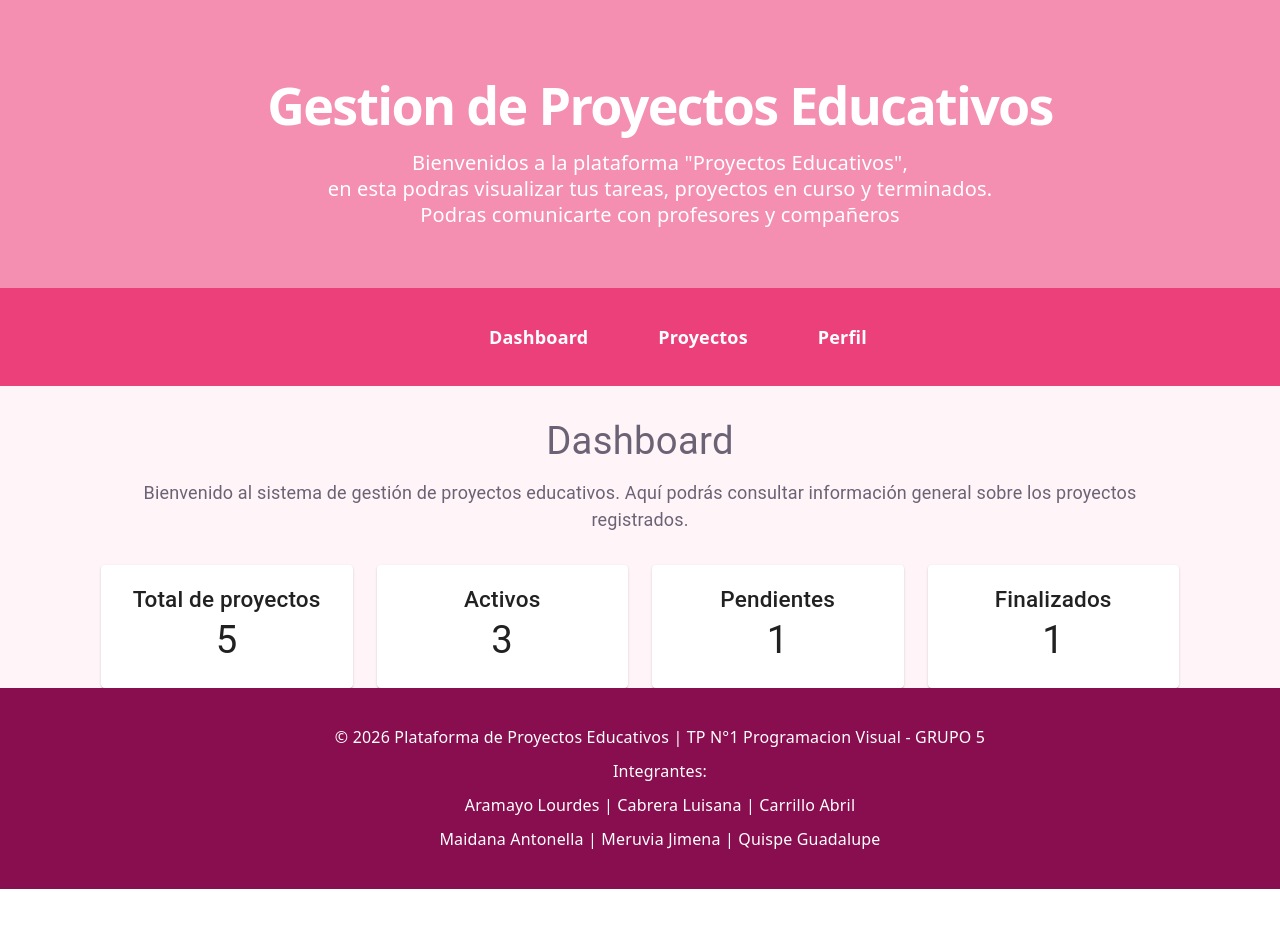
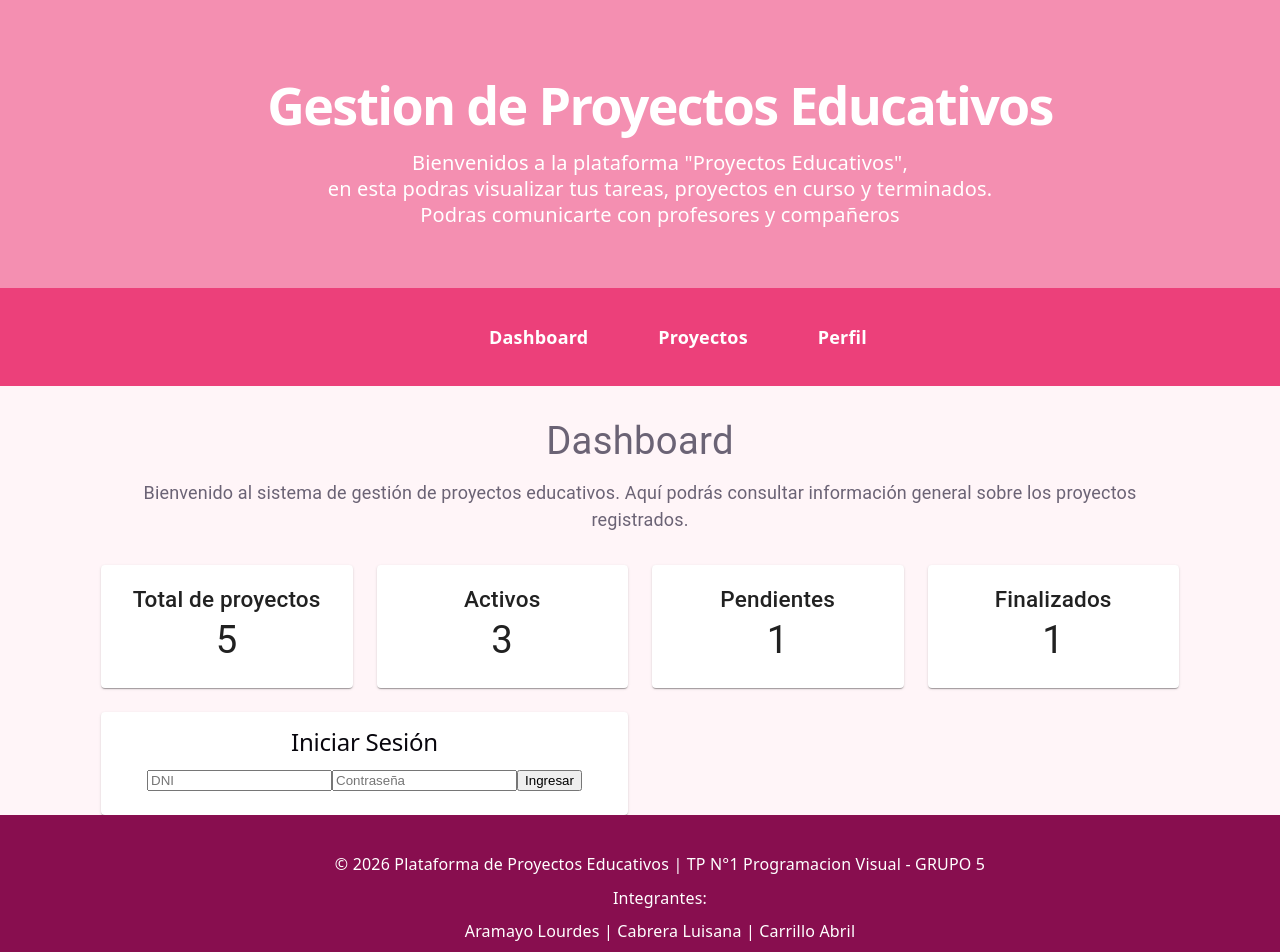
Before and after one commit to mlerc-jv/pv_tp3_grupo5, a React (Vite) app: page /dashboard in a window 1280 px wide. Shown: the top 952 px of the page. Before the commit the page ends 889 px from the top, so only its background shows below. Built offline with nearby package versions, Linux system fonts and the light colour scheme.

Commit message:
Agrego header dinámico y login en dashboard - Carrillo M. V. Abril

```diff
--- a/src/App.jsx
+++ b/src/App.jsx
@@ -1,3 +1,4 @@
+import Login from "./views/Login";
 import Header from "./components/Header";
 import Nav from "./components/Nav";
 import Footer from "./components/Footer";
@@ -21,6 +22,11 @@ function App() {
 
             <main>
                 <Routes>
+
+                    <Route
+                       path="/login"
+                       element={<Login />}
+                    />
 
                     <Route
                         path="/"
--- a/src/components/Header.jsx
+++ b/src/components/Header.jsx
@@ -1,7 +1,11 @@
 import "../css/header.css";
+import { useAutorizaciones } from "../hook/useAutorizaciones";
 
-const Header =() => {
-    return(
+const Header = () => {
+
+    const { usuarioActivo, cerrarSesion } = useAutorizaciones();
+
+    return (
         <header className="header">
             <div className="texto">
                 <h1>Gestion de Proyectos Educativos</h1>
@@ -11,6 +15,19 @@ const Header =() => {
                 </p>
             </div>
 
+           {
+              usuarioActivo && (
+                  <div className="usuario-header">
+                      <p>
+                          {usuarioActivo.nombre} - {usuarioActivo.rol}
+                      </p>
+
+                      <button onClick={cerrarSesion}>
+                          Cerrar sesión
+                      </button>
+                  </div>
+               )
+           }
         </header>
     );
 };
--- a/src/views/Dashboard.jsx
+++ b/src/views/Dashboard.jsx
@@ -7,8 +7,12 @@ import {
 } from "@mui/material";
 
 import proyectoService from "../services/proyectoService";
+import Login from "./Login";
+import { useAutorizaciones } from "../hook/useAutorizaciones";
 
 function Dashboard() {
+
+  const { usuarioActivo } = useAutorizaciones();
 
   const proyectos = proyectoService.obtenerProyectos();
 
@@ -81,7 +85,7 @@ function Dashboard() {
           </Card>
         </Grid>
 
-        <Grid size={{ xs: 12, md: 3 }}>
+                <Grid size={{ xs: 12, md: 3 }}>
           <Card>
             <CardContent>
               <Typography variant="h6">
@@ -96,6 +100,20 @@ function Dashboard() {
         </Grid>
 
       </Grid>
+
+      {
+        !usuarioActivo && (
+          <Grid container spacing={3} sx={{ mt: 3 }}>
+            <Grid size={{ xs: 12, md: 6 }}>
+              <Card>
+                <CardContent>
+                  <Login />
+                </CardContent>
+              </Card>
+            </Grid>
+          </Grid>
+        )
+      }
     </Container>
   );
 }
```
